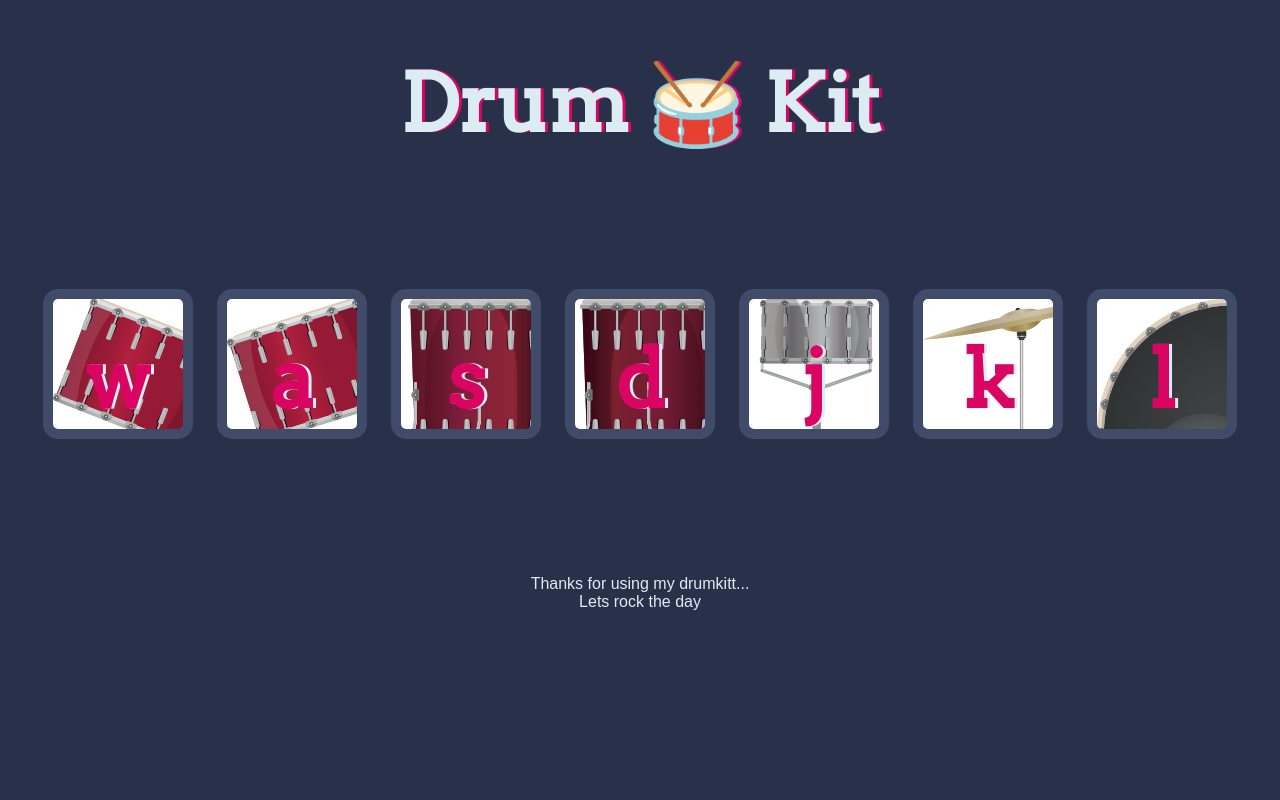
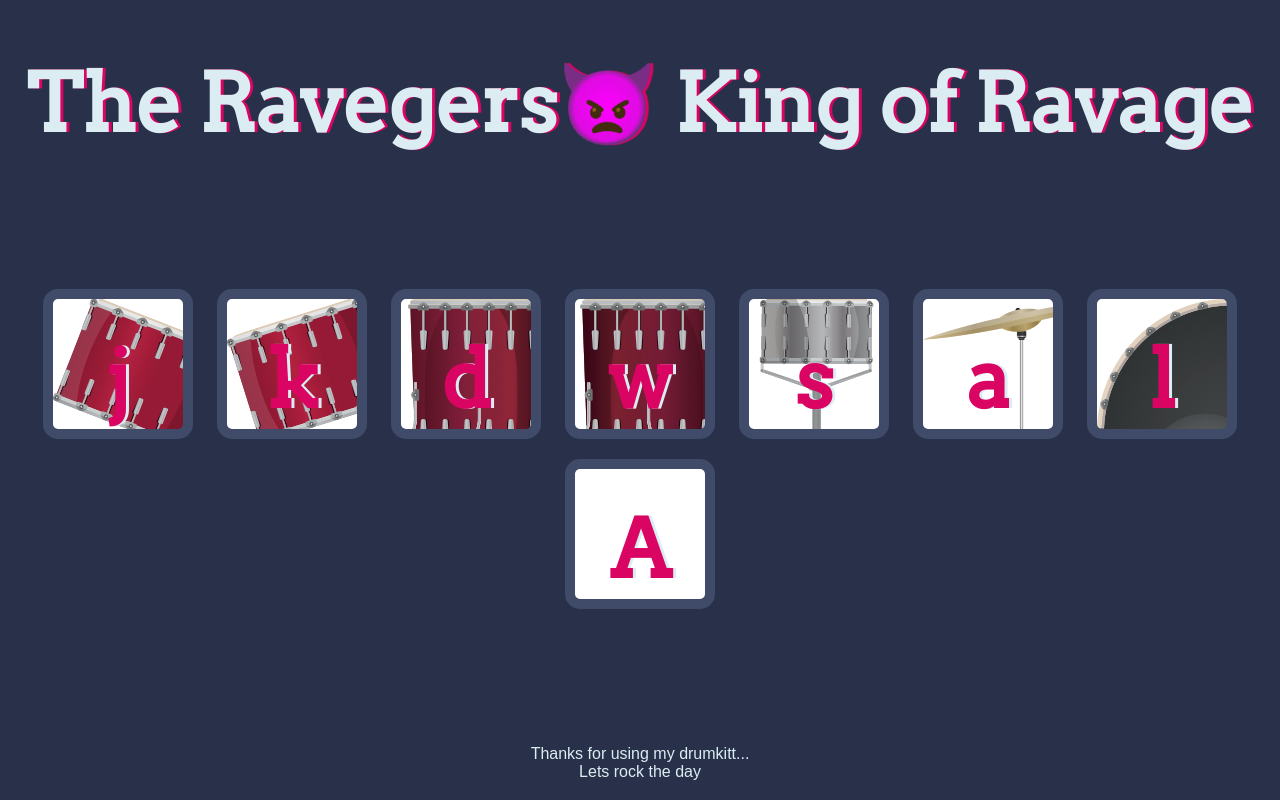
Before and after one commit to shivasaibathini/Simon-Game, a plain HTML site: page index.html in a window 1280 px wide. Drawn offline with Linux system fonts and the light colour scheme.

Commit message:
Update index.html
Changed Header Footer and Created a button

```diff
--- a/index.html
+++ b/index.html
@@ -10,15 +10,16 @@
 
 <body>
 
-  <h1 id="title">Drum 🥁 Kit</h1>
+  <h1 id="title">The Ravegers👿 King of Ravage</h1>
   <div class="set">
-    <button class="w drum">w</button>
-    <button class="a drum">a</button>
-    <button class="s drum">s</button>
-    <button class="d drum">d</button>
-    <button class="j drum">j</button>
-    <button class="k drum">k</button>
+    <button class="w drum">j</button>
+    <button class="a drum">k</button>
+    <button class="s drum">d</button>
+    <button class="d drum">w</button>
+    <button class="j drum">s</button>
+    <button class="k drum">a</button>
     <button class="l drum">l</button>
+    <button class="A drum">A</button>
   </div>
 
 
```
